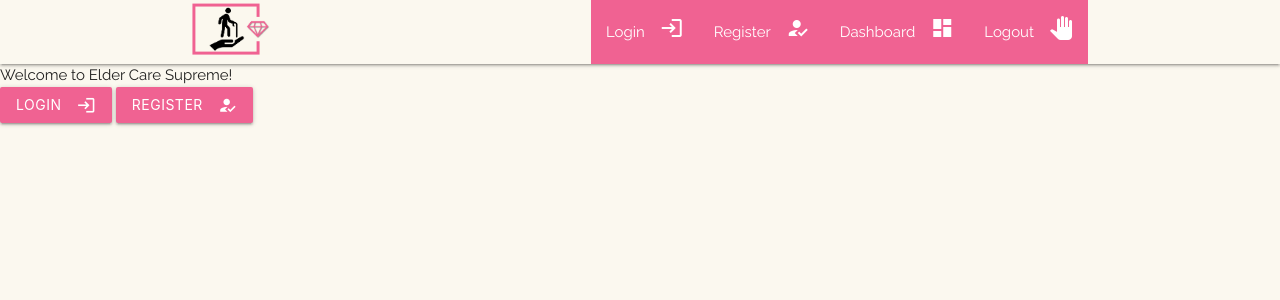
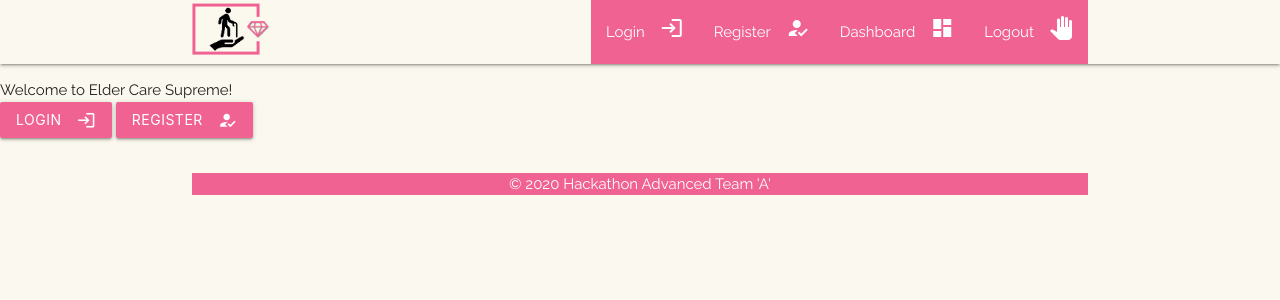
Before and after one commit to NaoiseGaffney/ElderCareSupreme, a Django app: page / in a window 1280 px wide. Shown: the top 300 px of the page. Run offline with Django 3.2, Linux system fonts and the light colour scheme; some libraries are stand-ins or nearby versions.

Commit message:
Added content to 'footer.html'. Clicking on the discrete footer copyright notice reveals a modal with tabs of the team members.  Added photos from Salck Profiles to add to each team member's tab.

```diff
--- a/src/eldercaresupreme/static/css/style.css
+++ b/src/eldercaresupreme/static/css/style.css
@@ -11,6 +11,10 @@ html,
 body {
     background-color: #FBF8EF;
     font-family: 'Raleway', sans-serif;
+}
+
+header {
+    padding-bottom: 1rem;
 }
 
 /* Materialze 1.0.0 Modifications and Overrides */
@@ -33,6 +37,15 @@ label.active {
     font-family: 'Raleway', sans-serif;
 }
 
-ul > li {
-    padding-left: 1em;
+ul>li {
+    padding-left: 1rem;
 }
+
+footer {
+    padding-top: 1rem;
+}
+
+footer a {
+    color: #ffffff;
+    text-decoration: none;
+}
--- a/src/templates/partials/_footer.html
+++ b/src/templates/partials/_footer.html
@@ -0,0 +1,82 @@
+<footer>
+    <div class="footer-copyright pink lighten-2 white-text container">
+        <div class="container center-align"><a class="modal-trigger" href="#team">&copy; 2020 Hackathon Advanced Team 'A'</a></div>
+    </div>
+        <div class="container">
+            <div id="team" class="modal">
+                <div class="modal-content">
+                    <ul class="tabs">
+                        <li class="tab col s6">
+                            <a href="#group" class="active pink lighten-2 white-text">Team</a>
+                        </li>
+                        <li class="tab col s6">
+                            <a href="#toby" class="active indigo-text text-darken-4">Toby</a>
+                        </li>
+                        <li class="tab col s6">
+                            <a href="#mark" class="indigo-text text-darken-4">Mark</a>
+                        </li>
+                        <li class="tab col s6">
+                            <a href="#frances" class="indigo-text text-darken-4">Frances</a>
+                        </li>
+                        <li class="tab col s6">
+                            <a href="#ayo" class="indigo-text text-darken-4">Ayo</a>
+                        </li>
+                        <li class="tab col s6">
+                            <a href="#rawa" class="indigo-text text-darken-4">Rawa</a>
+                        </li>
+                        <li class="tab col s6">
+                            <a href="#gaff" class="indigo-text text-darken-4">Gaff</a>
+                        </li>
+                        <li class="tab col s6">
+                            <a href="#code" class="indigo-text text-darken-4">Code</a>
+                        </li>
+                    </ul>
+                    <div id="group" class="col s12">
+                        <p class="flow-text indigo-text text-darken-4">Hackathon Advanced Team 'A'</p>
+                        <p><img src="/static/images/ElderCareSupremeLogo.png" height="100"></p>
+                        <p>ElderCareSupreme application enables the elderly to ask for help with their daily tasks.</p>
+                    </div>
+                    <div id="toby" class="col s12">
+                        <p class="flow-text indigo-text text-darken-4">Tobiasz Chodarewicz - "Toby"</p>
+                        <p><img src="/static/images/Toby.jpeg" height="100"></p>
+                        <p>Code Institute Alumni, our back-end specialist using Python, Django, and PostgreSQL.</p>
+                    </div>
+                    <div id="mark" class="col s12">
+                        <p class="flow-text indigo-text text-darken-4">Mark Dyson</p>
+                        <p><img src="/static/images/Mark.jpeg" height="100"></p>
+                        <p>Code Institute Alumni, our documentaion and Use Case specialist, aiding in design and testing.</p>
+                    </div>
+                    <div id="frances" class="col s12">
+                        <p class="flow-text indigo-text text-darken-4">Frances Vugts</p>
+                        <p><img src="/static/images/Frances.jpeg" height="100"></p>
+                        <p>Code Institute Learner, front-end specialist using Materialize and custom CSS/HTML, aiding in design and testing.</p>
+                    </div>
+                    <div id="ayo" class="col s12">
+                        <p class="flow-text indigo-text text-darken-4">Ayotunde Akinsola</p>
+                        <p><img src="/static/images/Ayo.jpeg" height="100"></p>
+                        <p>Code Institute Alumni, recently married and off to his honeymoon, ...</p>
+                    </div>
+                    <div id="rawa" class="col s12">
+                        <p class="flow-text indigo-text text-darken-4">Rawa Aref</p>
+                        <p><img src="/static/images/Rawa.jpeg" height="100"></p>
+                        <p>Code Institute Alumni, ..., aiding in design and testing.</p>
+                    </div>
+                    <div id="gaff" class="col s12">
+                        <p class="flow-text indigo-text text-darken-4">Naoise Gaffney - "Gaff"</p>
+                        <p><img src="/static/images/Gaff.png" height="100"></p>
+                        <p>Code Institute Learner, front-end specialist using Materialize and custom CSS/HTML, aiding in design and testing. Team coordinator.</p>
+                    </div>
+                    <div id="code" class="col s12">
+                        <p class="flow-text indigo-text text-darken-4">Code on GitHub</p>
+                        <p>All our efforts in creating this application to aid the elderly in getting daily tasks done, is available on our GitHub Repository.</p>
+                        <p><a href="https://github.com/NaoiseGaffney/ElderCareSupreme" target="_blank" class="pink lighten-2 waves-effect">Link to Elder Care Supreme Repository on GitHub.</a></p>
+                    </div>
+                </div>
+                <div class="modal-footer">
+                    <a href="#!" class="modal-close btn waves-effect waves-light pink lighten-2">Thank You!<i
+                            class="material-icons right">thumb_up</i></a>
+                </div>
+            </div>
+
+        </div>
+</footer>
```
Also changed, not shown: src/eldercaresupreme/static/images/Ayo.jpeg (added), src/eldercaresupreme/static/images/Frances.jpeg (added), src/eldercaresupreme/static/images/Gaff.png (added), src/eldercaresupreme/static/images/Mark.jpeg (added), src/eldercaresupreme/static/images/Rawa.jpeg (added), src/eldercaresupreme/static/images/Toby.jpeg (added).
